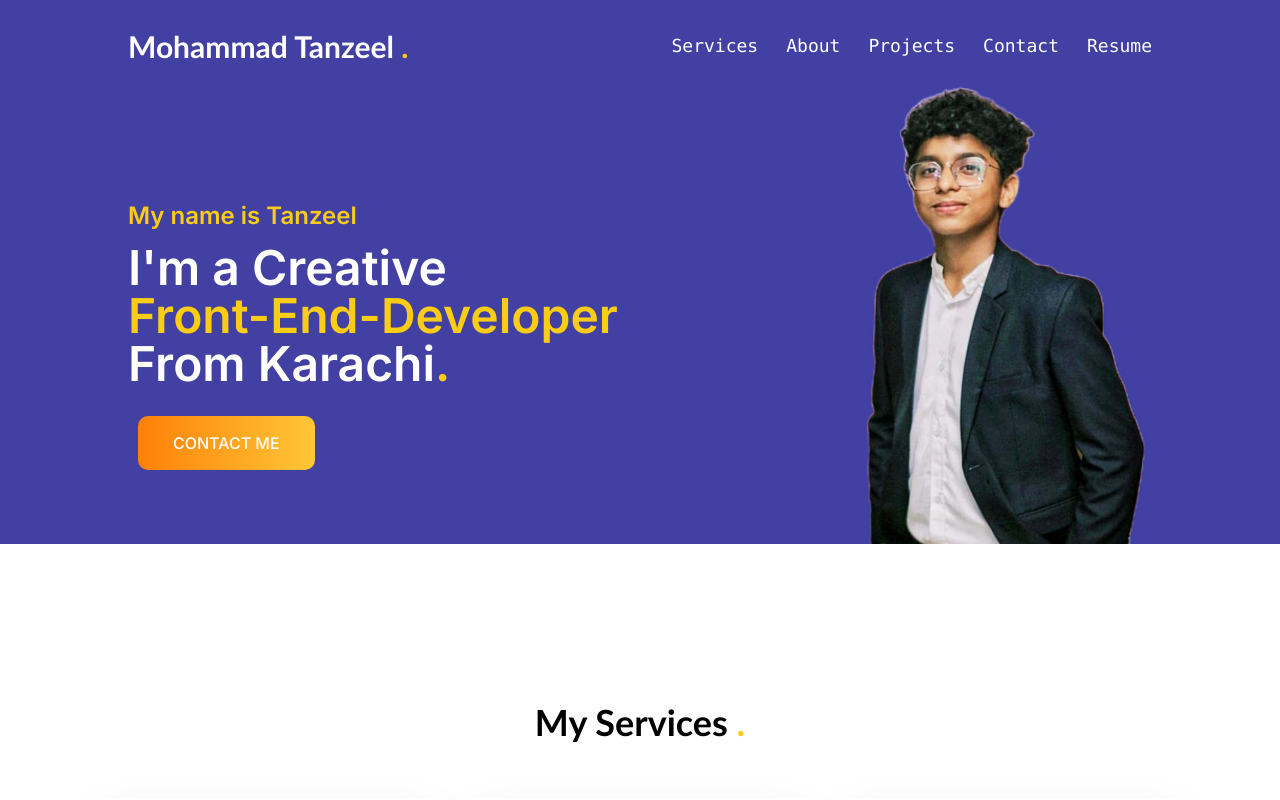
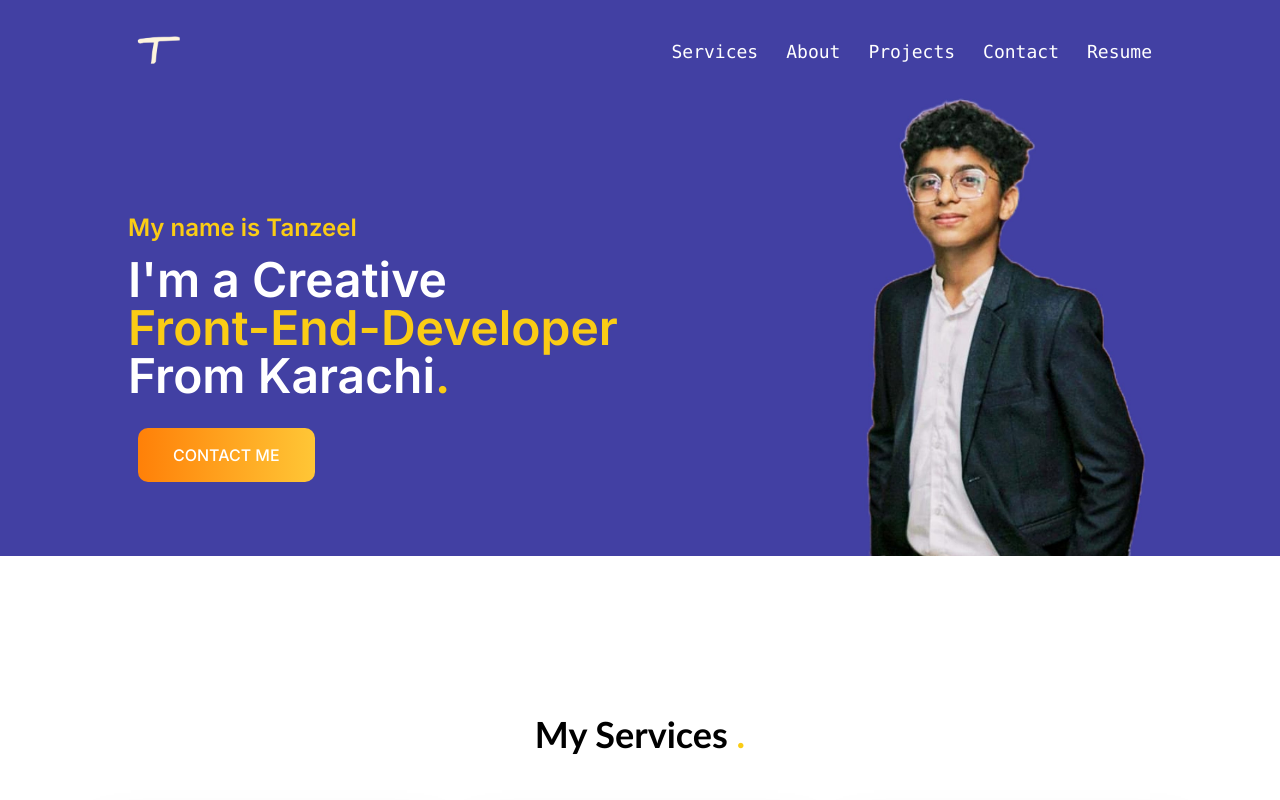
Before and after one commit to Tanzeel-Azeem/portfolio, a Next.js app: page / in a window 1280 px wide. Shown: the top 800 px of the page. Built offline with nearby package versions, Linux system fonts and the light colour scheme.

Commit message:
add a favicon

```diff
--- a/src/app/components/header.tsx
+++ b/src/app/components/header.tsx
@@ -19,9 +19,10 @@ const Header = () => {
     <header className="hero-bg flex justify-between items-center px-8 md:px-14 lg:px-20 xl:px-32 pt-7  cursor-pointer sticky top-0 z-30 py-3  ">
       <section>
         <Link href={"/"}>
-          <span className="logo text-2xl xl:text-3xl font-semibold text-white ">
+          {/* <span className="logo text-2xl xl:text-3xl font-semibold text-white ">
             Mohammad Tanzeel <span className="text-yellow-400">.</span>
-          </span>
+          </span> */}
+          <Image src={'/logo.png'} alt="" height={20} width={60} />
         </Link>
       </section>
 
```
Also changed, not shown: public/logo.png (added).
